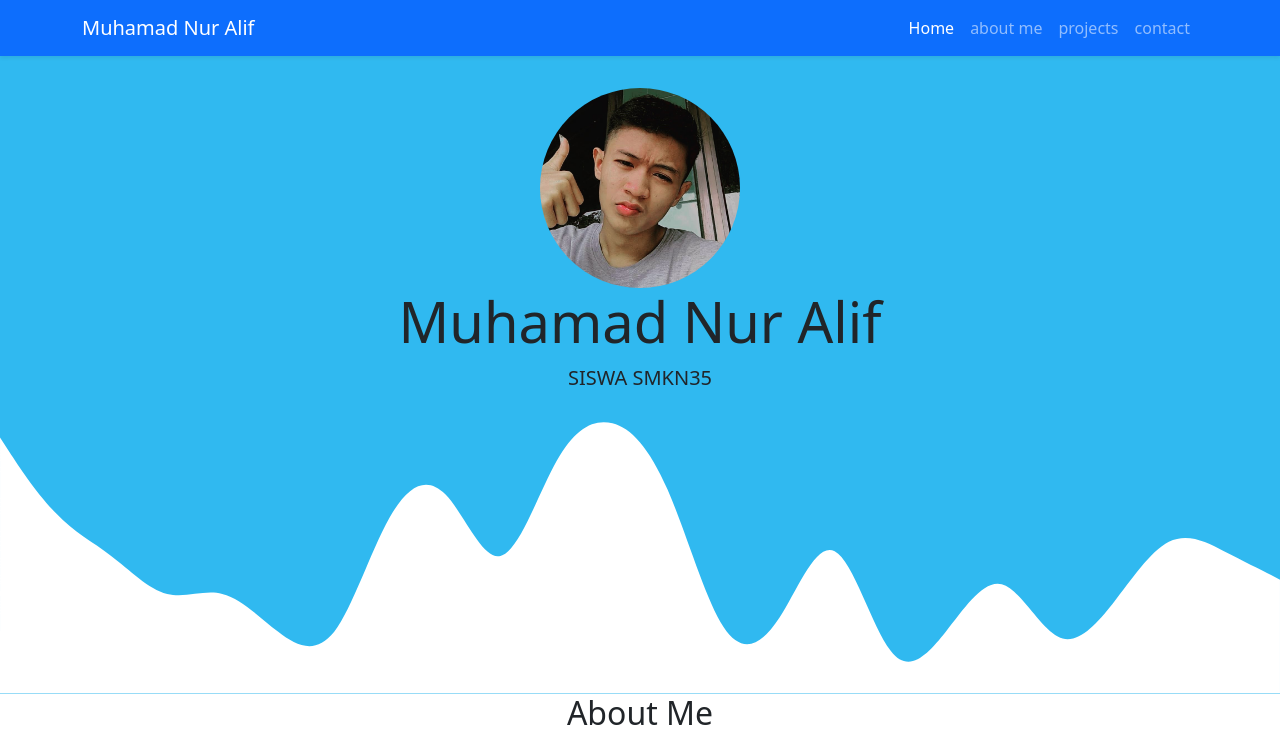
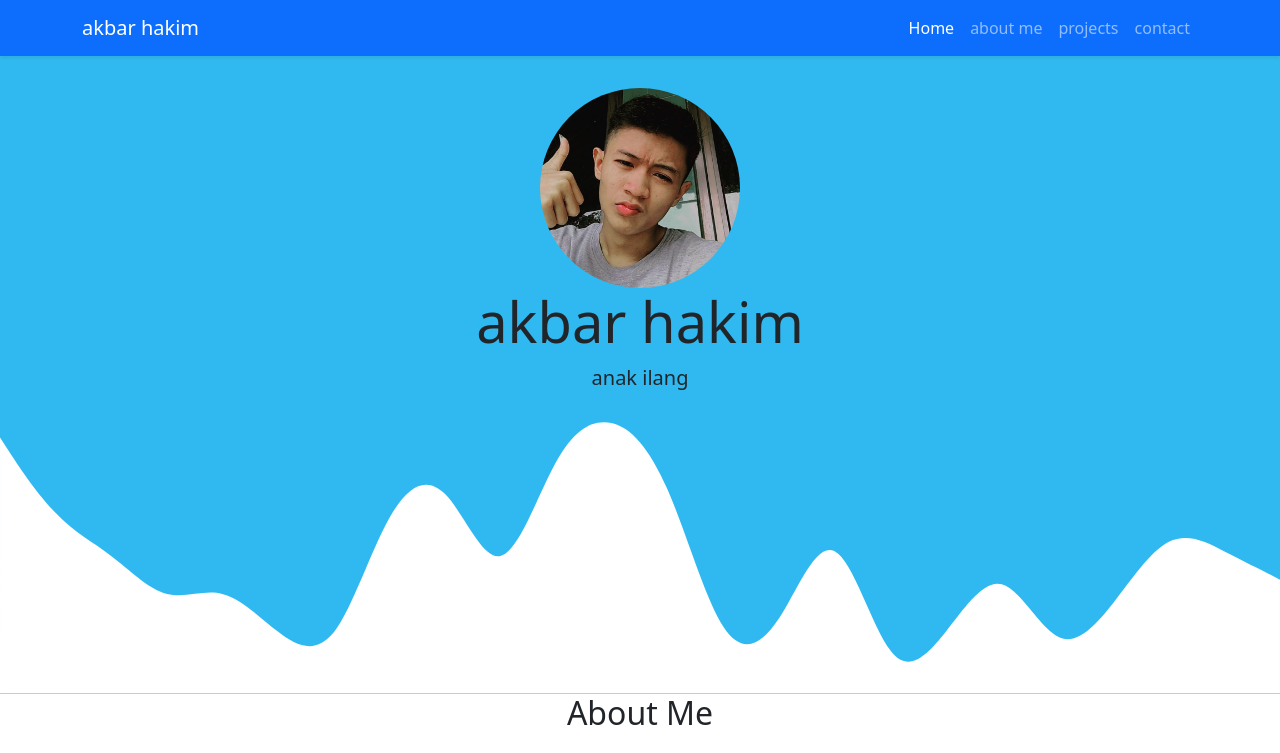
Before and after one commit to GitAlip/MuhamadNurAlif.github.io, a plain HTML site: page index.html in a window 1280 px wide. Shown: the top 753 px of the page. Drawn offline with nearby package versions, Linux system fonts and the light colour scheme.

Commit message:
mengubah nama

```diff
--- a/index.html
+++ b/index.html
@@ -9,13 +9,13 @@
     <link href="https://cdn.jsdelivr.net/npm/bootstrap@5.1.3/dist/css/bootstrap.min.css" rel="stylesheet" integrity="sha384-1BmE4kWBq78iYhFldvKuhfTAU6auU8tT94WrHftjDbrCEXSU1oBoqyl2QvZ6jIW3" crossorigin="anonymous" />
     <!--my css-->
     <link rel="stylesheet" href="style.css" />
-    <title>portfolio|Muhamad Nur Alif</title>
+    <title>portfolio|akbar hakim</title>
   </head>
   <body>
     <!--navbar-->
     <nav class="navbar navbar-expand-lg navbar-dark bg-primary shadow-sm">
       <div class="container">
-        <a class="navbar-brand" href="#">Muhamad Nur Alif</a>
+        <a class="navbar-brand" href="#">akbar hakim</a>
         <button class="navbar-toggler" type="button" data-bs-toggle="collapse" data-bs-target="#navbarNav" aria-controls="navbarNav" aria-expanded="false" aria-label="Toggle navigation">
           <span class="navbar-toggler-icon"></span>
         </button>
@@ -42,8 +42,8 @@
     <!--jumbotron-->
     <section class="jumbotron text-center">
       <img src="SAVE_20211208_102520[1].jpg" alt="akbar" width="200" class="rounded-circle" img-thumbnail />
-      <h1 class="display-4">Muhamad Nur Alif</h1>
-      <p class="lead">SISWA SMKN35</p>
+      <h1 class="display-4">akbar hakim</h1>
+      <p class="lead">anak ilang</p>
       <svg xmlns="http://www.w3.org/2000/svg" viewBox="0 0 1440 320">
         <path
           fill="#fff"
@@ -175,7 +175,7 @@
 
     <!--footer-->
     <footer class="bg-primary text-white text-center pd-8">
-      <p>created with love by <a href="https://web.facebook.com/?_rdc=1&_rdr" class="text-white fw-bold">Muhamad Nur Alif</a></p>
+      <p>created with love by <a href="https://web.facebook.com/?_rdc=1&_rdr" class="text-white fw-bold">akbar hakim</a></p>
     </footer>
     <!--akhir footer-->
     <script src="https://cdn.jsdelivr.net/npm/bootstrap@5.1.3/dist/js/bootstrap.bundle.min.js" integrity="sha384-ka7Sk0Gln4gmtz2MlQnikT1wXgYsOg+OMhuP+IlRH9sENBO0LRn5q+8nbTov4+1p" crossorigin="anonymous"></script>
```
